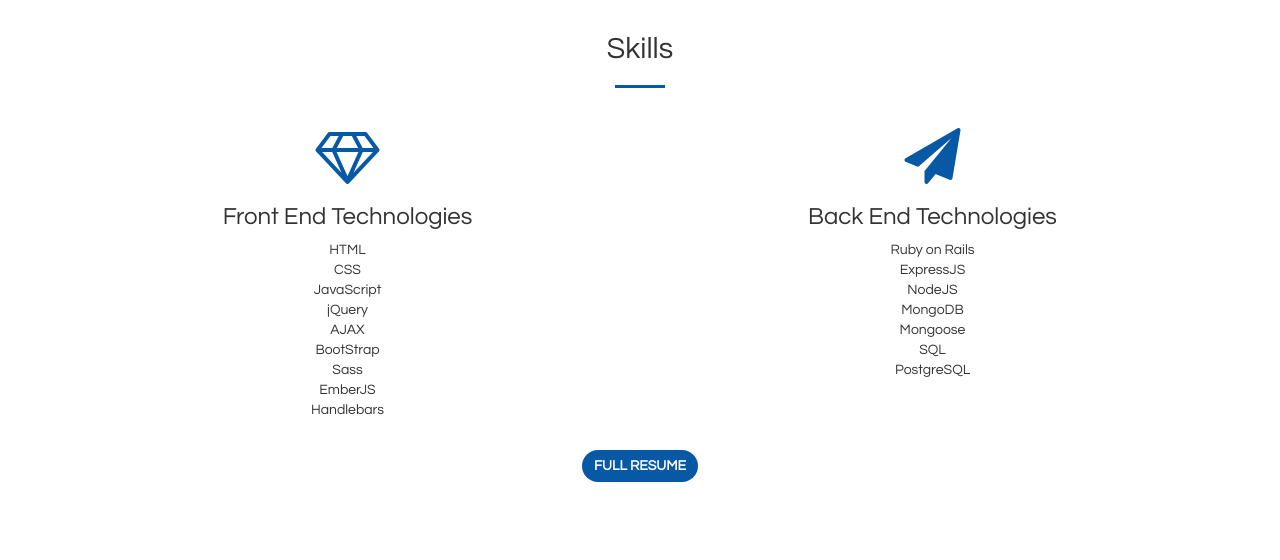
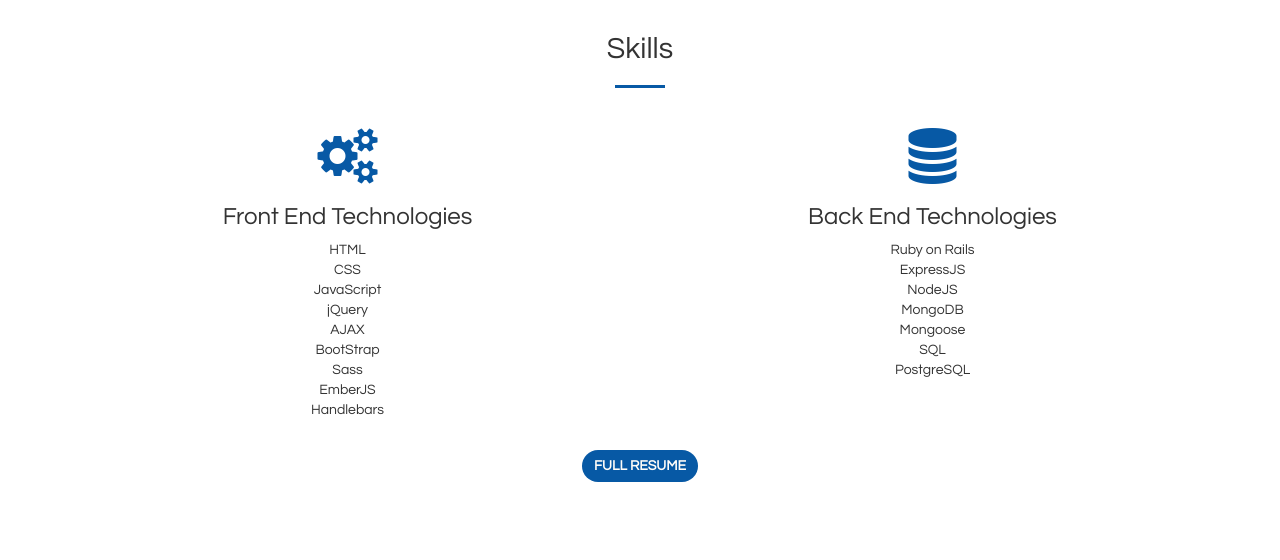
Before and after one commit to jpfriedman18/portfolio, a plain HTML site: page index.html in a window 1280 px wide. Shown: the part 1260-1820 px from the top of the page. Drawn offline with Linux system fonts and the light colour scheme.

Commit message:
change icons

```diff
--- a/index.html
+++ b/index.html
@@ -107,7 +107,7 @@
             <div class="row">
                 <div class="col-md-6 text-center">
                     <div class="service-box">
-                        <i class="fa fa-4x fa-diamond wow bounceIn text-primary"></i>
+                        <i class="fa fa-4x fa-cogs wow bounceIn text-primary"></i>
                         <h3>Front End Technologies</h3>
                         <ul style="list-style: none;">
                           <li>HTML</li>
@@ -124,7 +124,7 @@
                 </div>
                 <div class="col-md-6 text-center">
                     <div class="service-box">
-                        <i class="fa fa-4x fa-paper-plane wow bounceIn text-primary" data-wow-delay=".1s"></i>
+                        <i class="fa fa-4x fa-database wow bounceIn text-primary" data-wow-delay=".1s"></i>
                         <h3>Back End Technologies</h3>
                         <ul>
                           <li>Ruby on Rails</li>
```
